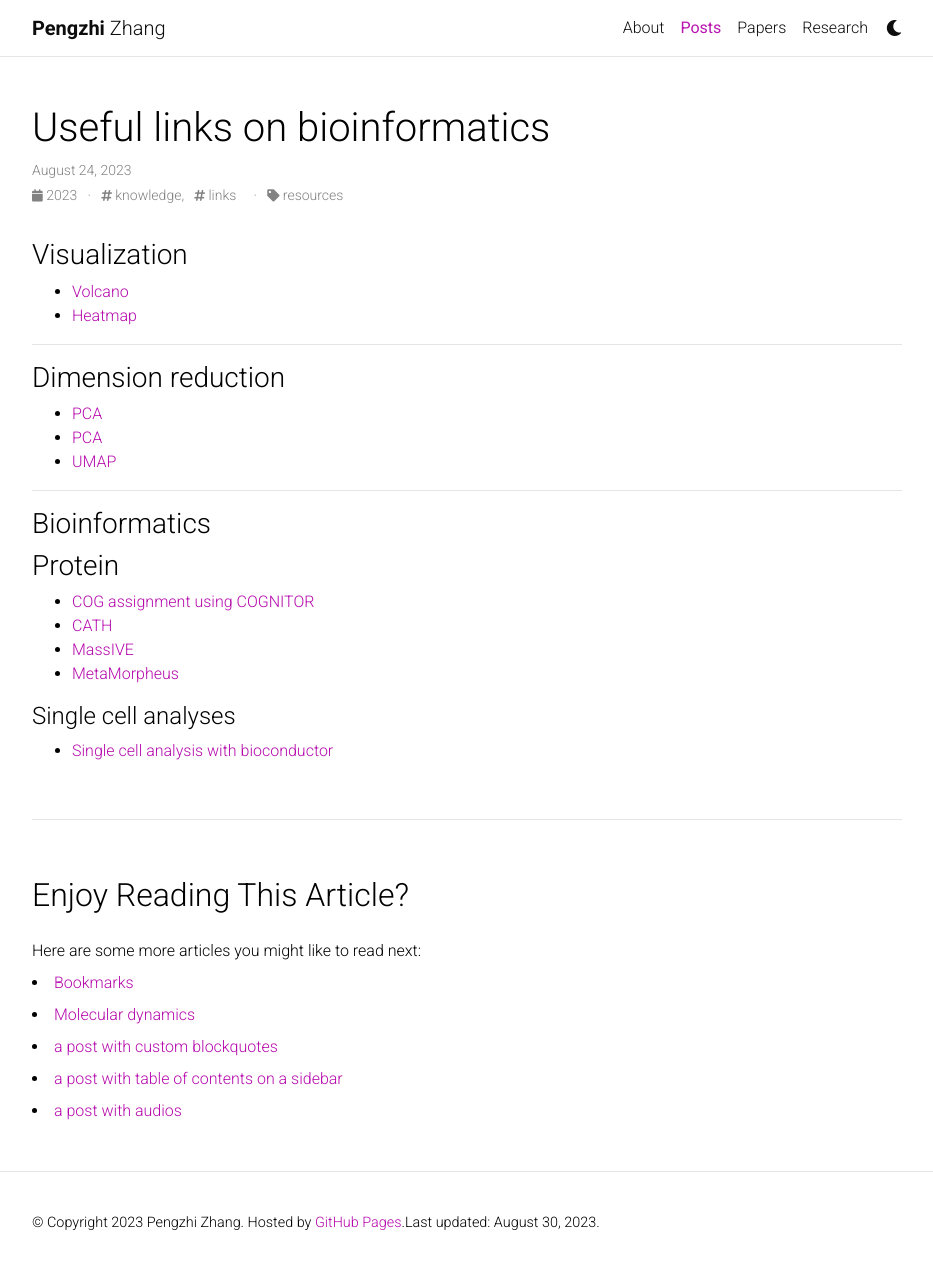
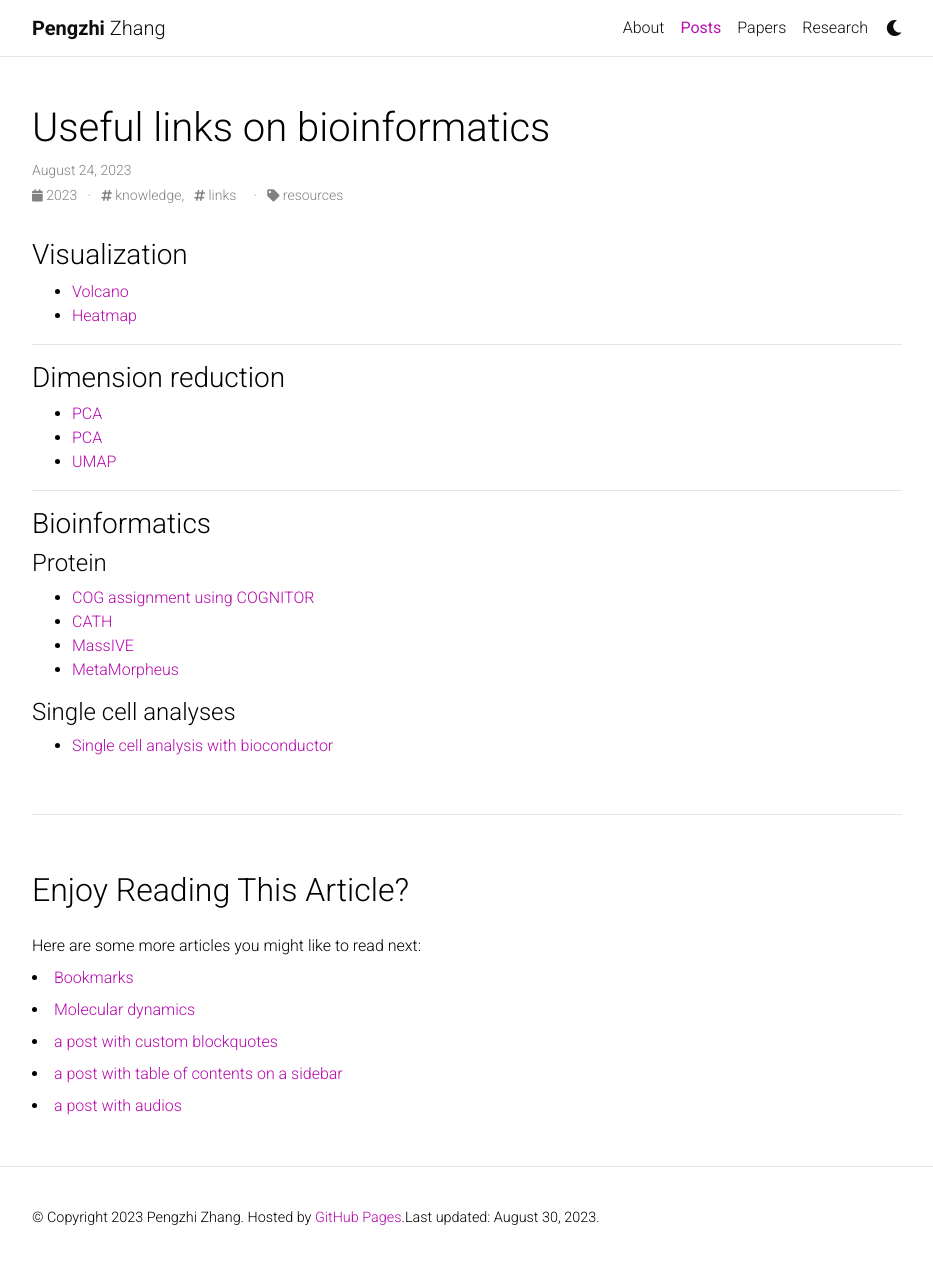
Before and after one commit to biopzhang/biopzhang.github.io, a Jekyll site: the page built from _posts/2023-08-24-useful-links.md, in a window 1280 px wide and 1273 px high. Shown: the top 1269 px of the window, without its empty margins (173-1106 px from the left). Built offline with Jekyll 4.4.1, drawn with Linux system fonts in a browser that asks for light colours; comment, search, counter and statistics services are not loaded; a style sheet for code colours, icons or effects is not loaded.

```diff
--- a/_posts/2023-08-24-useful-links.md
+++ b/_posts/2023-08-24-useful-links.md
@@ -24,7 +24,7 @@ categories: resources
 <hr>
 
 ### Bioinformatics
-### Protein
+#### Protein
 <ul>
     <li><a href="https://www.biostars.org/p/126011">COG assignment using COGNITOR</a></li>
     <li><a href="http://www.cathdb.info/">CATH</a></li>
```
